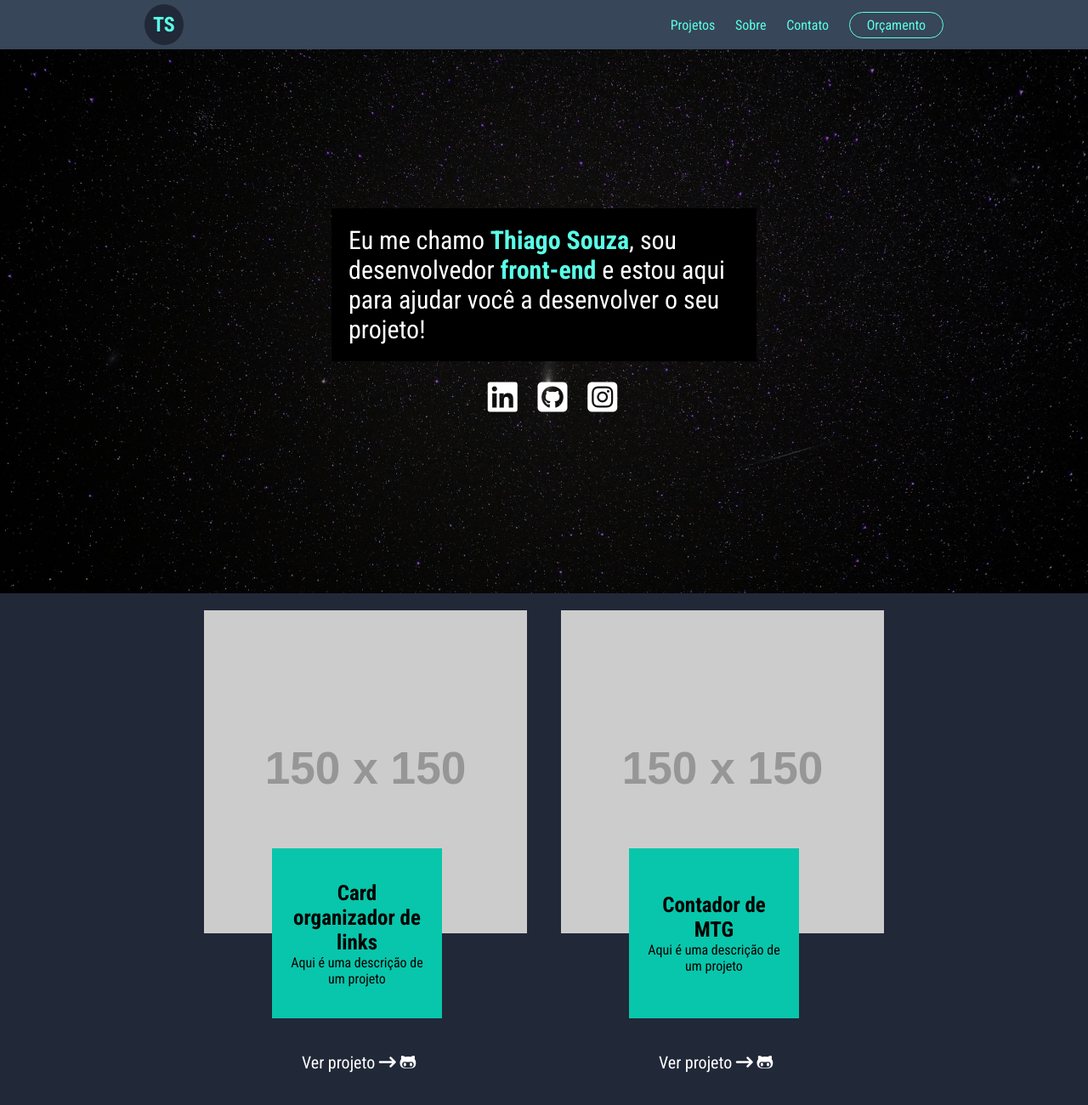
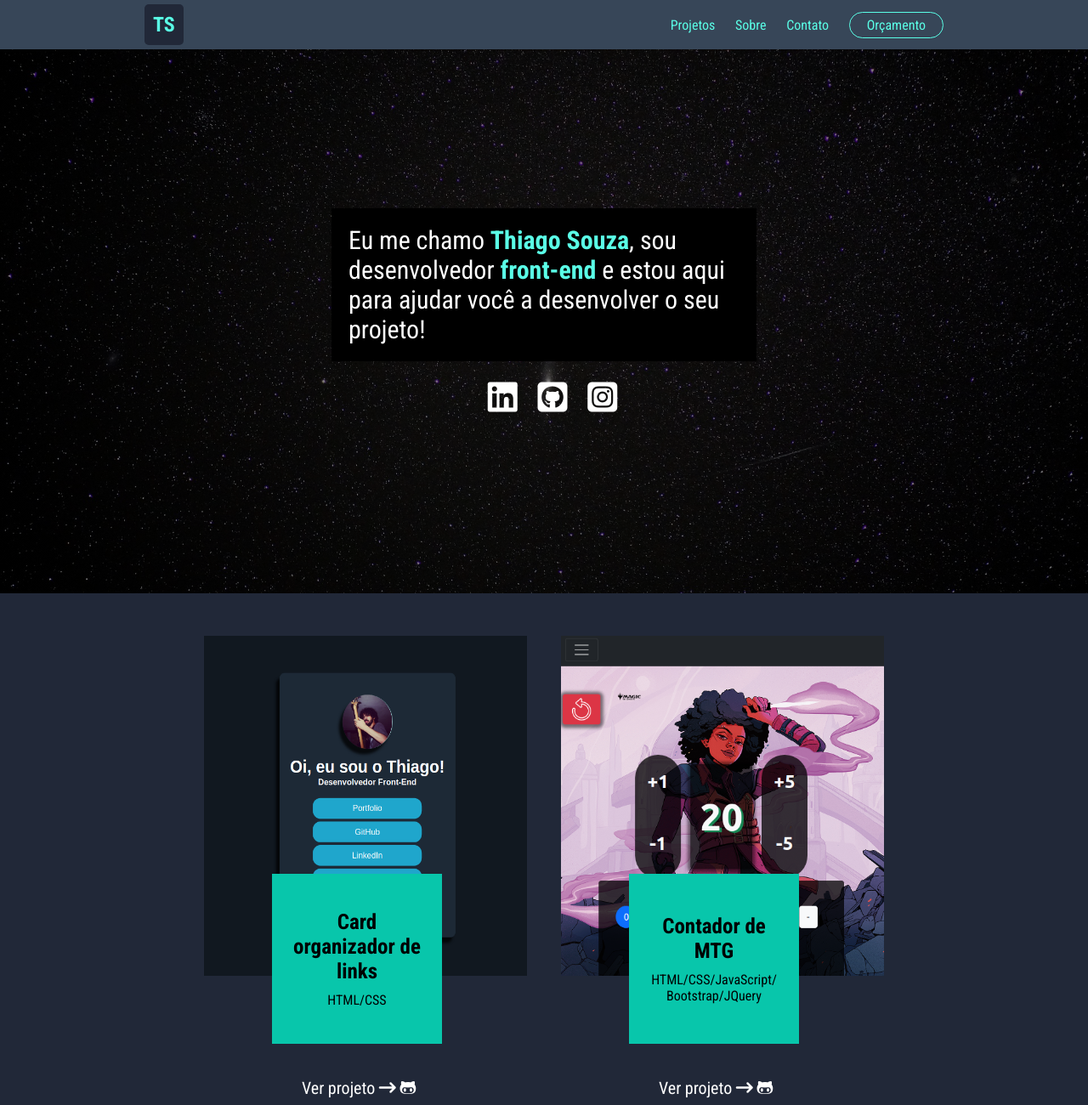
Before and after one commit to tjbass2021/thiagoportfolio, a plain HTML site: page index.html in a window 1280 px wide. Shown: the top 1300 px of the page at 85% size. Drawn offline with Linux system fonts and the light colour scheme; placeholder pictures from the web are drawn by us.

Commit message:
fix: Correção do logo e adição dos projetos reais ao portfólio

```diff
--- a/css/main.css
+++ b/css/main.css
@@ -92,10 +92,10 @@ a {
 }
 
 
-.logo {
+.logo h2 {
 
     background-color: var(--azul-dark);
-    border-radius: 100%;
+    border-radius: 5px;
     padding: 10px;
     color: var(--verde-green);
     margin-right: 15px;
@@ -175,6 +175,7 @@ a {
     flex-direction: column;
     justify-content: center;
     align-items: center;
+    padding-top: 30px;
 }
 
 .projetos .container {
@@ -206,6 +207,7 @@ a {
 
 .projetos .container .projeto .box-projeto img {
     width: 100%;
+    height: 100%;
     position: absolute;
     z-index: 1;
 }
@@ -224,6 +226,10 @@ a {
     left: 80px;
     width: 200px;
     height: 200px;
+}
+
+.label .titulo-projeto {
+    margin-bottom: 10px;
 }
 
 .projetos .container .projeto .ver-projeto{
--- a/index.html
+++ b/index.html
@@ -18,13 +18,13 @@
     <header class="cabecalho">
         <div class="container">
             <div class="logotipo">
-                <div class="logo"><h2>TS</h2></div>
+                <div class="logo"><a href="/"><h2>TS</h2></a></div>
                 <!-- <h1>Thiago Souza</h1> -->
             </div>
             <nav class="menu">
-                <a href="#">Projetos</a>
-                <a href="#">Sobre</a>
-                <a href="#">Contato</a>
+                <a href="#projetos">Projetos</a>
+                <a href="#sobre">Sobre</a>
+                <a href="#contato">Contato</a>
                 <a href="#">Orçamento</a>
             </nav>
         </div>
@@ -51,16 +51,27 @@
             <div class="container">
                 <div class="projeto">
                     <div class="box-projeto">
-                        <img src="https://via.placeholder.com/150" alt="">
+                        <img src="src/img/projeto1-card-de-link.png" alt="">
                         <div class="label">
                             <h3 class="titulo-projeto">Card organizador de links</h3>
-                            <p class="descricao-projeto">Aqui é uma descrição de um projeto</p>
+                            <p class="descricao-projeto">HTML/CSS</p>
                         </div>
                     </div>
                     <a href="https://github.com/tjbass2021/card-de-apresentacao" target="_blank" class="ver-projeto">Ver projeto <i class="fa-solid fa-arrow-right-long"></i> <i class="fa-brands fa-github-alt"></i></a>
                 </div>
 
                 <div class="projeto">
+                    <div class="box-projeto">
+                        <img src="src/img/projeto2-contador-mtg.png" alt="">
+                        <div class="label">
+                            <h3 class="titulo-projeto">Contador de MTG</h3>
+                            <p class="descricao-projeto">HTML/CSS/JavaScript/<br>Bootstrap/JQuery</p>
+                        </div>
+                    </div>
+                    <a href="https://github.com/tjbass2021/MTG-counter" class="ver-projeto" target="_blank">Ver projeto <i class="fa-solid fa-arrow-right-long"></i> <i class="fa-brands fa-github-alt"></i></a>
+                </div>
+
+                <!-- <div class="projeto">
                     <div class="box-projeto">
                         <img src="https://via.placeholder.com/150" alt="">
                         <div class="label">
@@ -69,18 +80,7 @@
                         </div>
                     </div>
                     <a href="https://github.com/tjbass2021/MTG-counter" class="ver-projeto" target="_blank">Ver projeto <i class="fa-solid fa-arrow-right-long"></i> <i class="fa-brands fa-github-alt"></i></a>
-                </div>
-
-                <div class="projeto">
-                    <div class="box-projeto">
-                        <img src="https://via.placeholder.com/150" alt="">
-                        <div class="label">
-                            <h3 class="titulo-projeto">Contador de MTG</h3>
-                            <p class="descricao-projeto">Aqui é uma descrição de um projeto</p>
-                        </div>
-                    </div>
-                    <a href="https://github.com/tjbass2021/MTG-counter" class="ver-projeto" target="_blank">Ver projeto <i class="fa-solid fa-arrow-right-long"></i> <i class="fa-brands fa-github-alt"></i></a>
-                </div>
+                </div> -->
             </div>
         </section>
 
```
Also changed, not shown: src/img/projeto1-card-de-link.png (added), src/img/projeto2-contador-mtg.png (added).
